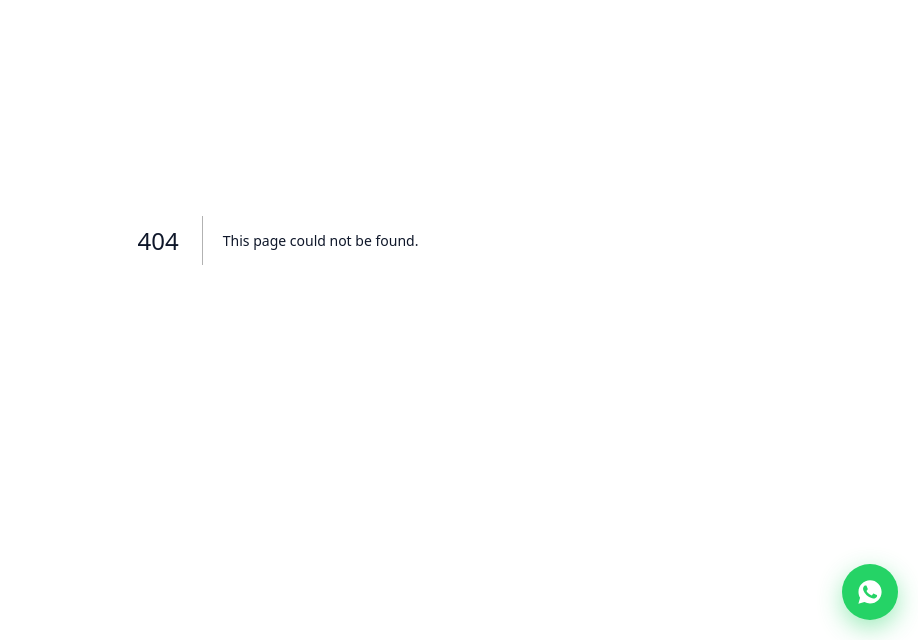
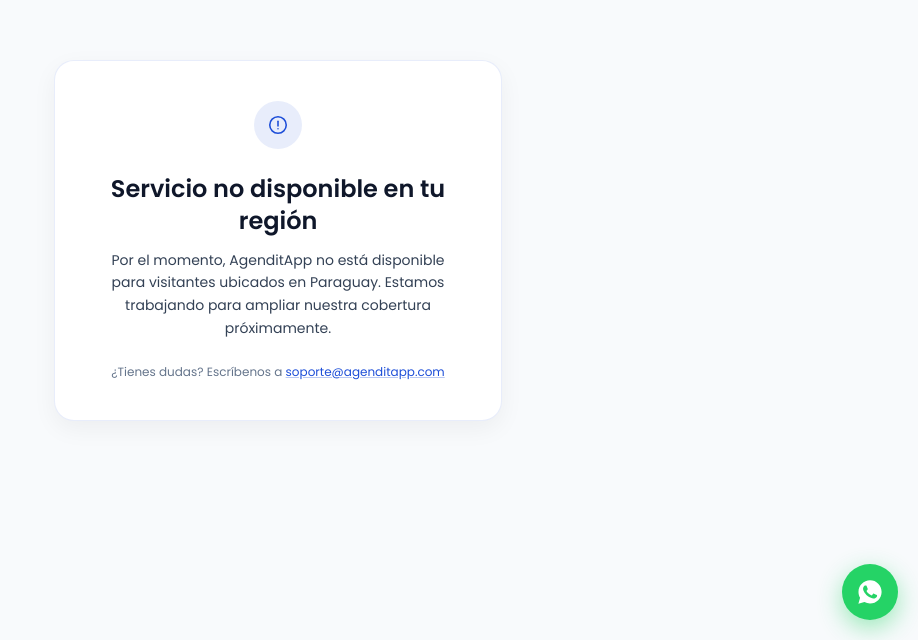
Before and after one commit to Jf08ml/agenditapp, a Next.js app: page /no-disponible in a window 1280 px wide. Before the commit this address had no page. Shown: the part 160-800 px from the top of the page, without its empty margins (362-1280 px from the left). Built offline with nearby package versions, Linux system fonts and the light colour scheme.

Commit message:
Bloqueo geo de paraguay

```diff
--- /dev/null
+++ b/src/app/no-disponible/page.tsx
@@ -0,0 +1,51 @@
+import type { Metadata } from "next";
+
+export const metadata: Metadata = {
+  title: "Servicio no disponible en tu región - AgenditApp",
+  description: "AgenditApp no está disponible en tu región por el momento.",
+  robots: { index: false, follow: false },
+};
+
+export default function NoDisponiblePage() {
+  return (
+    <main className="min-h-screen flex items-center justify-center px-6 py-16 bg-bg-main">
+      <div
+        className="w-full max-w-md bg-bg-card border border-brand/10 rounded-[20px] p-8 sm:p-10 text-center"
+        style={{ boxShadow: "var(--shadow-card)" }}
+      >
+        <div
+          className="mx-auto mb-6 w-12 h-12 rounded-full flex items-center justify-center text-brand"
+          style={{ background: "color-mix(in srgb, var(--brand) 10%, transparent)" }}
+        >
+          <svg width="22" height="22" viewBox="0 0 24 24" fill="none" xmlns="http://www.w3.org/2000/svg">
+            <path
+              d="M12 21C16.9706 21 21 16.9706 21 12C21 7.02944 16.9706 3 12 3C7.02944 3 3 7.02944 3 12C3 16.9706 7.02944 21 12 21Z"
+              stroke="currentColor"
+              strokeWidth="1.7"
+            />
+            <path d="M12 8V13" stroke="currentColor" strokeWidth="1.7" strokeLinecap="round" />
+            <path d="M12 16H12.01" stroke="currentColor" strokeWidth="1.7" strokeLinecap="round" />
+          </svg>
+        </div>
+
+        <h1 className="text-xl sm:text-2xl font-semibold text-heading mb-3">
+          Servicio no disponible en tu región
+        </h1>
+        <p className="text-sm text-body leading-relaxed mb-6">
+          Por el momento, AgenditApp no está disponible para visitantes ubicados en
+          Paraguay. Estamos trabajando para ampliar nuestra cobertura próximamente.
+        </p>
+
+        <p className="text-xs text-muted">
+          ¿Tienes dudas? Escríbenos a{" "}
+          <a
+            href="mailto:soporte@agenditapp.com"
+            className="text-brand underline decoration-brand/30 hover:decoration-brand transition-colors"
+          >
+            soporte@agenditapp.com
+          </a>
+        </p>
+      </div>
+    </main>
+  );
+}
--- /dev/null
+++ b/src/middleware.ts
@@ -0,0 +1,33 @@
+import { NextResponse } from "next/server";
+import type { NextRequest } from "next/server";
+
+const BLOCKED_COUNTRIES = new Set(["PY"]);
+
+// Crawlers de buscadores, previews sociales y bots GEO/IA que el sitio
+// permite explícitamente en robots.ts (src/app/robots.ts). Nunca deben
+// ser bloqueados por país: afectaría indexación y previews de enlaces.
+const BOT_USER_AGENT_PATTERN =
+  /googlebot|adsbot-google|mediapartners-google|apis-google|bingbot|msnbot|slurp|duckduckbot|baiduspider|yandexbot|sogou|exabot|facebookexternalhit|facebookcatalog|meta-externalagent|twitterbot|linkedinbot|whatsapp|telegrambot|discordbot|skypeuripreview|slackbot|applebot|pinterest(bot)?|redditbot|amazonbot|semrushbot|ahrefsbot|mj12bot|dotbot|petalbot|bytespider|gptbot|chatgpt-user|perplexitybot|google-extended|anthropic-ai|claude-web|claudebot|cohere-ai|ccbot|imagesiftbot/i;
+
+export function middleware(request: NextRequest) {
+  const userAgent = request.headers.get("user-agent") ?? "";
+  if (BOT_USER_AGENT_PATTERN.test(userAgent)) {
+    return NextResponse.next();
+  }
+
+  const country = request.headers.get("x-vercel-ip-country");
+  if (country && BLOCKED_COUNTRIES.has(country)) {
+    const url = request.nextUrl.clone();
+    url.pathname = "/no-disponible";
+    url.search = "";
+    return NextResponse.rewrite(url, { status: 451 });
+  }
+
+  return NextResponse.next();
+}
+
+export const config = {
+  matcher: [
+    "/((?!_next/static|_next/image|favicon.ico|robots.txt|sitemap.xml|.*\\.(?:png|jpg|jpeg|gif|webp|avif|svg|ico|css|js|woff2?|ttf|map|xml|txt)$).*)",
+  ],
+};
```
